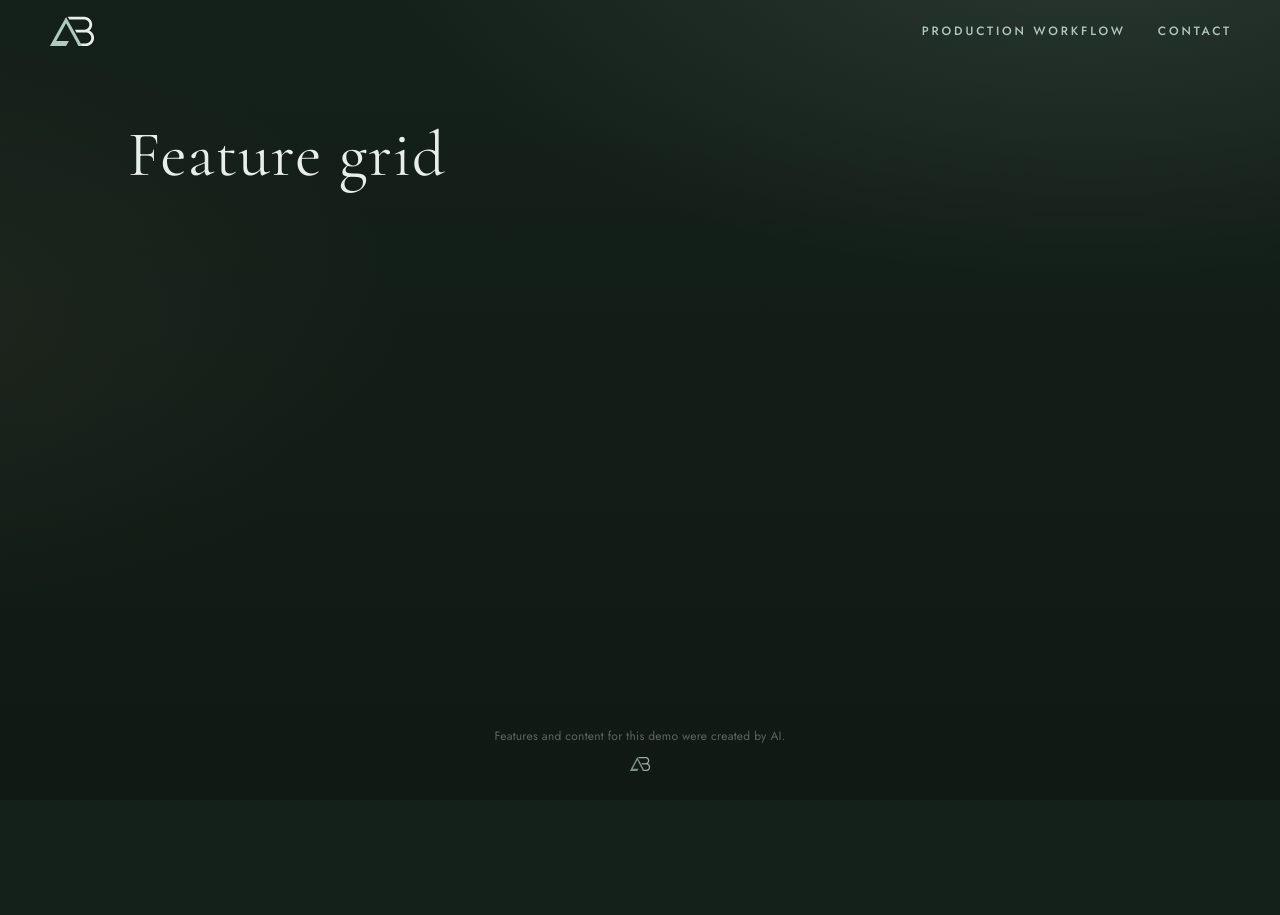
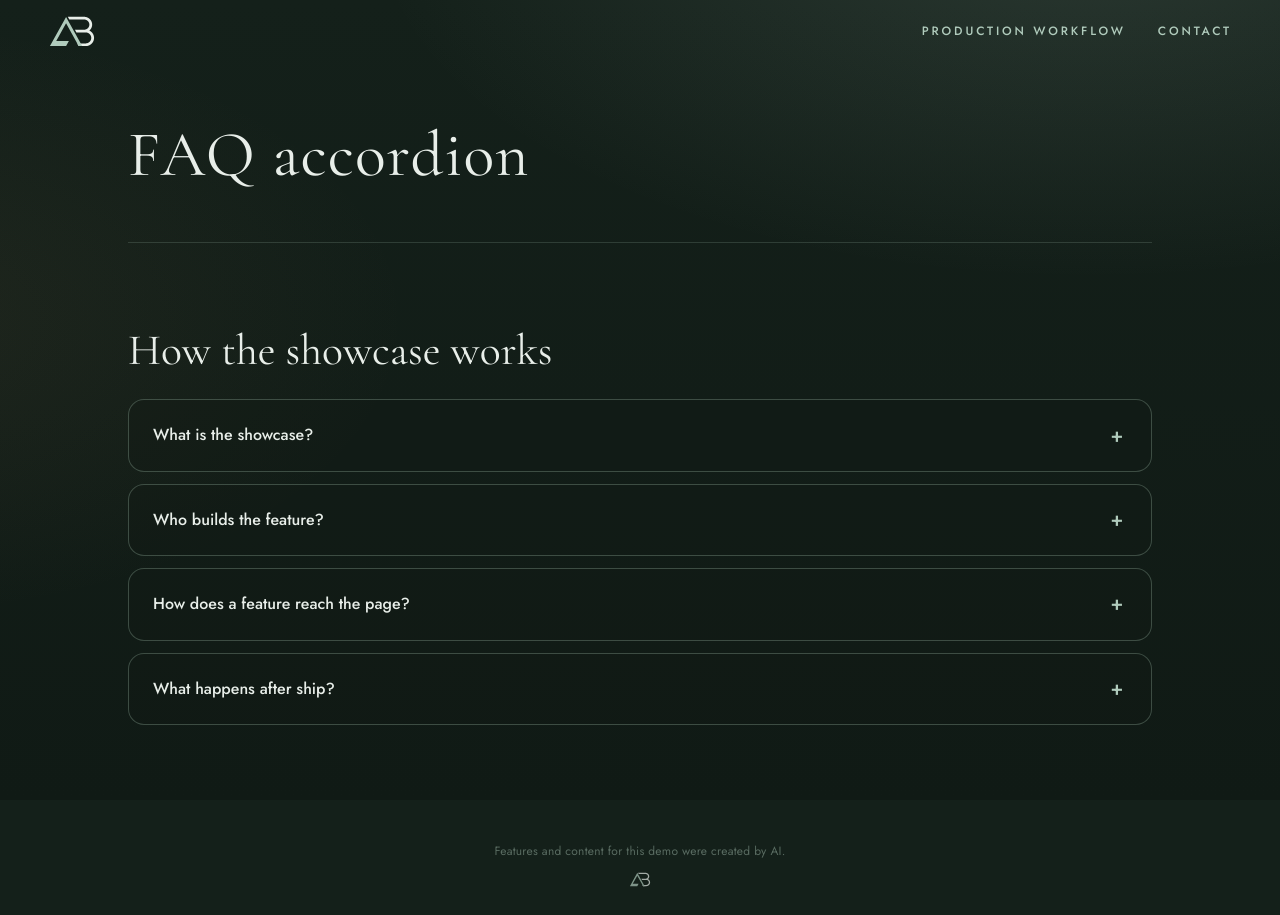
Before and after one commit to ashtonbach/agent-showcase, a Next.js app: page /showcase/ in a window 1280 px wide. Before the commit the page ends 800 px from the top, so only its background shows below. Built offline with nearby package versions, Linux system fonts and the light colour scheme.

Commit message:
Feature: FAQ accordion (Author: Alder)
Co-authored-by: AshtonBach Coder <ashtonbach-coder@users.noreply.github.com>

```diff
--- a/app/lab/current.json
+++ b/app/lab/current.json
@@ -1 +1 @@
-{"slug":"feature-grid"}
+{"slug":"faq-accordion"}
--- /dev/null
+++ b/app/lab/faq-accordion/index.tsx
@@ -0,0 +1,35 @@
+"use client";
+import { useState } from "react";
+const HID = "lab-faq-title";
+const FAQ_ITEMS = [
+  { id: "faq-panel-1", question: "What is the showcase?", answer: "The showcase is a timed run where each role ships one lab feature on a shared Next.js app, then review and QA verify it against a written spec." },
+  { id: "faq-panel-2", question: "Who builds the feature?", answer: "The coder designs and implements the lab component from the spec only—no blueprint copy—while design may add artwork in parallel under public/lab/." },
+  { id: "faq-panel-3", question: "How does a feature reach the page?", answer: "The coder wires app/page.tsx to the lab import, sets current.json to the slug, and ships through the gate script, which runs build and layout checks before push." },
+  { id: "faq-panel-4", question: "What happens after ship?", answer: "Review checks the diff and behavior; QA runs functional checks; fix rounds address failures until the run closes or times out." },
+];
+const CSS = `.lab-faq{width:min(720px,100%);margin:8px auto 56px}.lab-faq__list{list-style:none;margin:0;padding:0;display:flex;flex-direction:column;gap:12px}.lab-faq__item{border:1px solid rgba(176,203,188,.28);border-radius:16px;overflow:hidden;background:rgba(18,26,22,.35)}.lab-faq__trigger{width:100%;display:flex;align-items:center;justify-content:space-between;gap:16px;padding:24px;margin:0;border:none;background:transparent;color:var(--mist,#e8eee9);font-family:var(--sans),system-ui,sans-serif;font-size:1rem;font-weight:500;text-align:left;cursor:pointer}.lab-faq__trigger:hover{color:#f2efe6}.lab-faq__trigger:focus-visible{outline:2px solid var(--sage,#b0cbbc);outline-offset:2px}.lab-faq__q{flex:1;line-height:1.4}.lab-faq__icon{flex-shrink:0;width:1.25rem;text-align:center;color:var(--sage,#b0cbbc);font-size:1.25rem;line-height:1}.lab-faq__panel{padding:0 24px 24px;color:var(--mist,#e8eee9);font-family:var(--sans),system-ui,sans-serif;font-size:.95rem;line-height:1.55}.lab-faq__panel[hidden]{display:none}`;
+
+export default function FaqAccordion() {
+  const [openId, setOpenId] = useState<string | null>(null);
+  const toggle = (id: string) => setOpenId((p) => (p === id ? null : id));
+  return (
+    <section className="lab-faq" data-lab="faq-accordion" aria-labelledby={HID}>
+      <style>{CSS}</style>
+      <h2 id={HID}>How the showcase works</h2>
+      <ul className="lab-faq__list">
+        {FAQ_ITEMS.map((item) => {
+          const open = openId === item.id;
+          return (
+            <li key={item.id} className="lab-faq__item">
+              <button type="button" className="lab-faq__trigger" aria-expanded={open} aria-controls={item.id} onClick={() => toggle(item.id)}>
+                <span className="lab-faq__q">{item.question}</span>
+                <span className="lab-faq__icon" aria-hidden="true">{open ? "−" : "+"}</span>
+              </button>
+              <div id={item.id} role="region" className="lab-faq__panel" hidden={!open}>{item.answer}</div>
+            </li>
+          );
+        })}
+      </ul>
+    </section>
+  );
+}
--- a/app/page.tsx
+++ b/app/page.tsx
@@ -1,3 +1,4 @@
+import Lab from "./lab/faq-accordion";
 import { readDemoKey, demoTitle } from "./demo-name";
 const demoKey = readDemoKey();
 const demoName = demoTitle();
@@ -5,7 +6,7 @@ export default function Page() {
   return (
     <div className="page-stack">
       <h1 className="demo-title" data-i18n={demoKey}>{demoName}</h1>
-      {/* lab:slot */}
+      <Lab /> {/* lab:slot */}
     </div>
   );
 }
```
